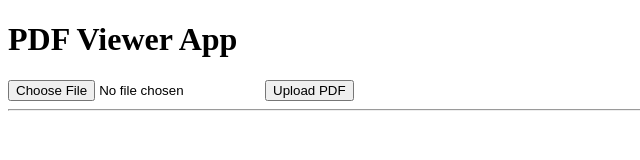
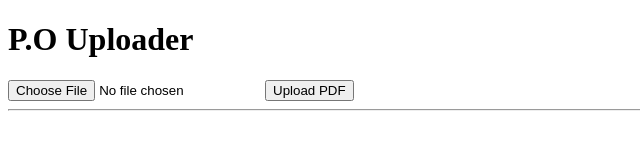
Before and after one commit to abhishek-kumaraj/P.O-uploader, a plain HTML site: page index.html in a window 1280 px wide. Shown: the whole page, without its empty margins (0-640 px from the left). Drawn offline with Linux system fonts and the light colour scheme.

Commit message:
changed title

```diff
--- a/index.html
+++ b/index.html
@@ -2,10 +2,10 @@
 <html lang="en">
 <head>
     <meta charset="UTF-8">
-    <title>PDF Viewer App</title>
+    <title>P.O Uploader</title>
 </head>
 <body>
-    <h1>PDF Viewer App</h1>
+    <h1>P.O Uploader</h1>
     <form enctype="multipart/form-data" action="/upload" method="POST">
         <input type="file" name="pdfFile" accept=".pdf" />
         <input type="submit" value="Upload PDF" />
```
